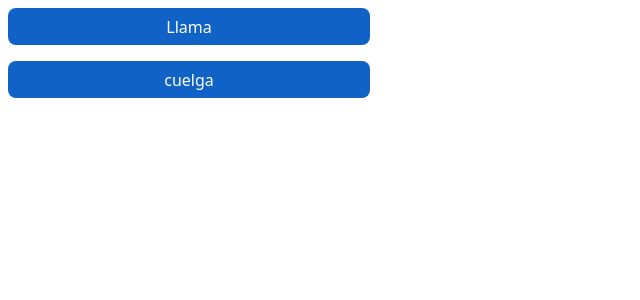
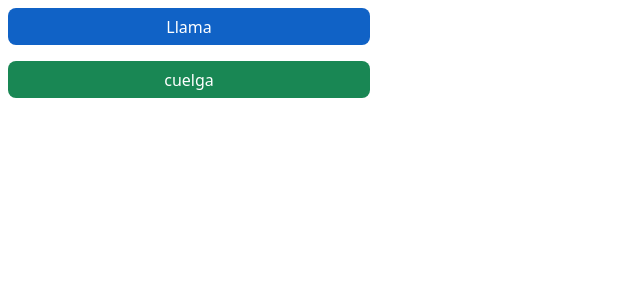
Before and after one commit to PonceGL/real-state, a Next.js app: page /pruebasButton in a window 1280 px wide. Shown: the top 300 px of the page, without its empty margins (0-640 px from the left). Built offline with nearby package versions, Linux system fonts and the light colour scheme.

Commit message:
test(Button): button styles

```diff
--- a/src/app/pruebasButton/page.tsx
+++ b/src/app/pruebasButton/page.tsx
@@ -5,8 +5,8 @@ import Button from "@/components/Button";
 export default function PruebaButton() {
     return (
         <>
-            <Button buttonClick={() => { console.log('en llamada...') }} text={"Llama"} />
-            <Button buttonClick={() => { console.log('colgado') }} text={"cuelga"} />
+            <Button stylePreset=" bg-[#1062C6] m-2" buttonClick={() => { console.log('en llamada...') }} text={"Llama"} />
+            <Button stylePreset=" bg-[#198754] m-2" buttonClick={() => { console.log('colgado') }} text={"cuelga"} />
         </>
     )
 }
--- a/src/components/Button.tsx
+++ b/src/components/Button.tsx
@@ -2,11 +2,14 @@
 interface ButtonProps {
     text: string,
     buttonClick: () => void,
+    stylePreset?: string,
 }
 
-export default function Button({ text, buttonClick }: ButtonProps) {
+
+
+export default function Button({ text, buttonClick, stylePreset }: ButtonProps) {
     return (
-        <button className=" h-[37px] w-[362px] rounded-[8px] bg-[#1062C6] m-2" onClick={buttonClick}>
+        <button className={`h-[37px] w-[362px] rounded-[8px] ${stylePreset}`} onClick={buttonClick}>
             <p className="text-white">{text}</p>
         </button>
     );
```
